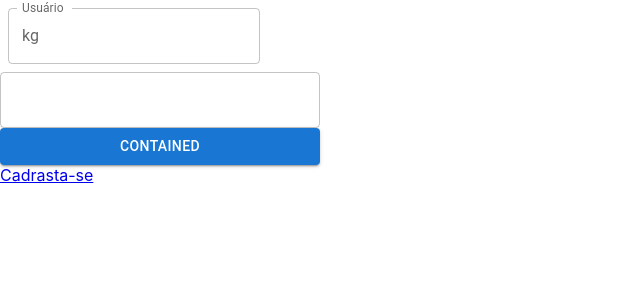
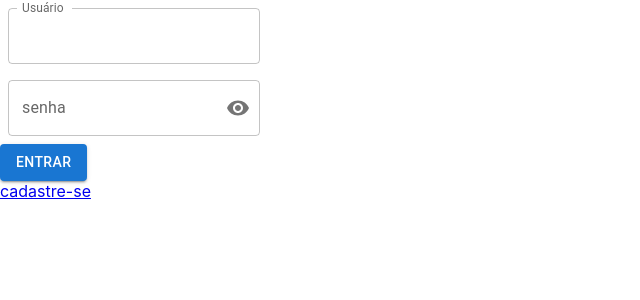
Before and after one commit to AndressaMac/Hackathon, a React (Vite) app: page /login in a window 1280 px wide. Shown: the top 300 px of the page, without its empty margins (0-640 px from the left). Built offline with nearby package versions, Linux system fonts and the light colour scheme.

Commit message:
feat: logica pagina login

```diff
--- a/src/Router.tsx
+++ b/src/Router.tsx
@@ -1,19 +1,41 @@
-import { Route, Routes } from "react-router-dom";
+import { Route, Routes, Navigate } from "react-router-dom";
 import Login from "./pages/Login";
 import Cadastro from "./pages/Cadastro";
 import Feed from "./pages/Feed";
 import Perfil from "./pages/Perfil";
+import { FC } from "react";
 
+const RequireAuth: FC<{ children: React.ReactElement }> = ({ children }) => {
+  const userIsLogged = sessionStorage.getItem("cad_usuario");
 
+  if (!userIsLogged) {
+    return <Navigate to="/login" />;
+  }
+  return children;
+};
 
 export default function Router() {
-    return (
-      <Routes>
-
-        <Route path="/login" element={<Login />}/>
-         <Route path="/cadastro" element={<Cadastro/>}/>
-         <Route path="/Feed" element={<Feed/>}/>
-         <Route path="/Perfil" element={<Perfil/>}/>
-      </Routes>
-    )
-  }
+  return (
+    <Routes>
+      <Route path="" element={<Navigate to="/feed" />} />
+      <Route path="/login" element={<Login />} />
+      <Route path="/cadastro" element={<Cadastro />} />
+      <Route
+        path="/feed"
+        element={
+          <RequireAuth>
+            <Feed />
+          </RequireAuth>
+        }
+      />
+      <Route
+        path="/perfil"
+        element={
+          <RequireAuth>
+            <Perfil />
+          </RequireAuth>
+        }
+      />
+    </Routes>
+  );
+}
--- a/src/pages/Login/index.tsx
+++ b/src/pages/Login/index.tsx
@@ -1,40 +1,61 @@
-import * as React from 'react';
+import React, { useState } from "react";
 
-import InputAdornment from '@mui/material/InputAdornment';
+import InputAdornment from "@mui/material/InputAdornment";
 
-import TextField from '@mui/material/TextField';
+import TextField from "@mui/material/TextField";
 //import AccountCircle from '@mui/icons-material/AccountCircle';
-import Button from '@mui/material/Button';
-import OutlinedInput from '@mui/material/OutlinedInput/OutlinedInput';
-import IconButton from '@mui/material/IconButton/IconButton';
+import Button from "@mui/material/Button";
+import OutlinedInput from "@mui/material/OutlinedInput/OutlinedInput";
+import IconButton from "@mui/material/IconButton/IconButton";
 // import Visibility from '@mui/icons-material/Visibility';
 // import VisibilityOff from '@mui/icons-material/VisibilityOff';
-import './style.css'
+import "./style.css";
+import { Link } from "react-router-dom";
+import { Visibility, VisibilityOff } from "@mui/icons-material";
+import { FormControl, InputLabel } from "@mui/material";
 
 export default function Login() {
+  const [showPassword, setShowPassword] = useState(false);
 
-    const [showPassword, setShowPassword] = React.useState(false);
+  const [senha, setSenha] = useState("");
+  const [usuario, setUsuario] = useState("");
 
   const handleClickShowPassword = () => setShowPassword((show) => !show);
 
-    const handleMouseDownPassword = (event: React.MouseEvent<HTMLButtonElement>) => {
+  const handleMouseDownPassword = (
+    event: React.MouseEvent<HTMLButtonElement>
+  ) => {
     event.preventDefault();
   };
 
-    return(
-          <div className='Conteiner'>
+  const fazerLogin = () => {
+    sessionStorage.setItem("cad_usuario", usuario);
+    console.log("valores", senha, usuario);
+
+    window.location.href = "/feed";
+  };
+
+  return (
+    <div className="Conteiner">
+      <form>
         <TextField
+          onChange={(e) => setUsuario(e.target.value)}
+          value={usuario}
           label="Usuário"
           id="outlined-start-adornment"
-          sx={{ m: 1, width: '25ch' }}
+          sx={{ m: 1, width: "25ch" }}
           InputProps={{
-            startAdornment: <InputAdornment position="start">kg</InputAdornment>,
+            startAdornment: <InputAdornment position="start"></InputAdornment>,
           }}
         />
-
+        <FormControl sx={{ m: 1, width: "25ch" }} variant="outlined">
+          <InputLabel htmlFor="outlined-adornment-password">senha</InputLabel>
           <OutlinedInput
+            onChange={(e) => setSenha(e.target.value)}
+            value={senha}
+            label="senha"
             id="outlined-adornment-password"
-            type={showPassword ? 'text' : 'password'}
+            type={showPassword ? "text" : "password"}
             endAdornment={
               <InputAdornment position="end">
                 <IconButton
@@ -43,15 +64,20 @@ export default function Login() {
                   onMouseDown={handleMouseDownPassword}
                   edge="end"
                 >
-                  {/* {showPassword ? <VisibilityOff /> : <Visibility />} */}
+                  {showPassword ? <VisibilityOff /> : <Visibility />}
                 </IconButton>
               </InputAdornment>
             }
-            label="Password"
           />
-         <Button variant="contained">Contained</Button>
+        </FormControl>
+        <Button onClick={fazerLogin} variant="contained">
+          Entrar
+        </Button>
 
-         <p><a href="url">Cadrasta-se</a></p>
+        <p>
+          <Link to="/cadastro">cadastre-se</Link>
+        </p>
+      </form>
     </div>
-    )
+  );
 }
```
Lines whose indentation alone changed are shown as unchanged.
